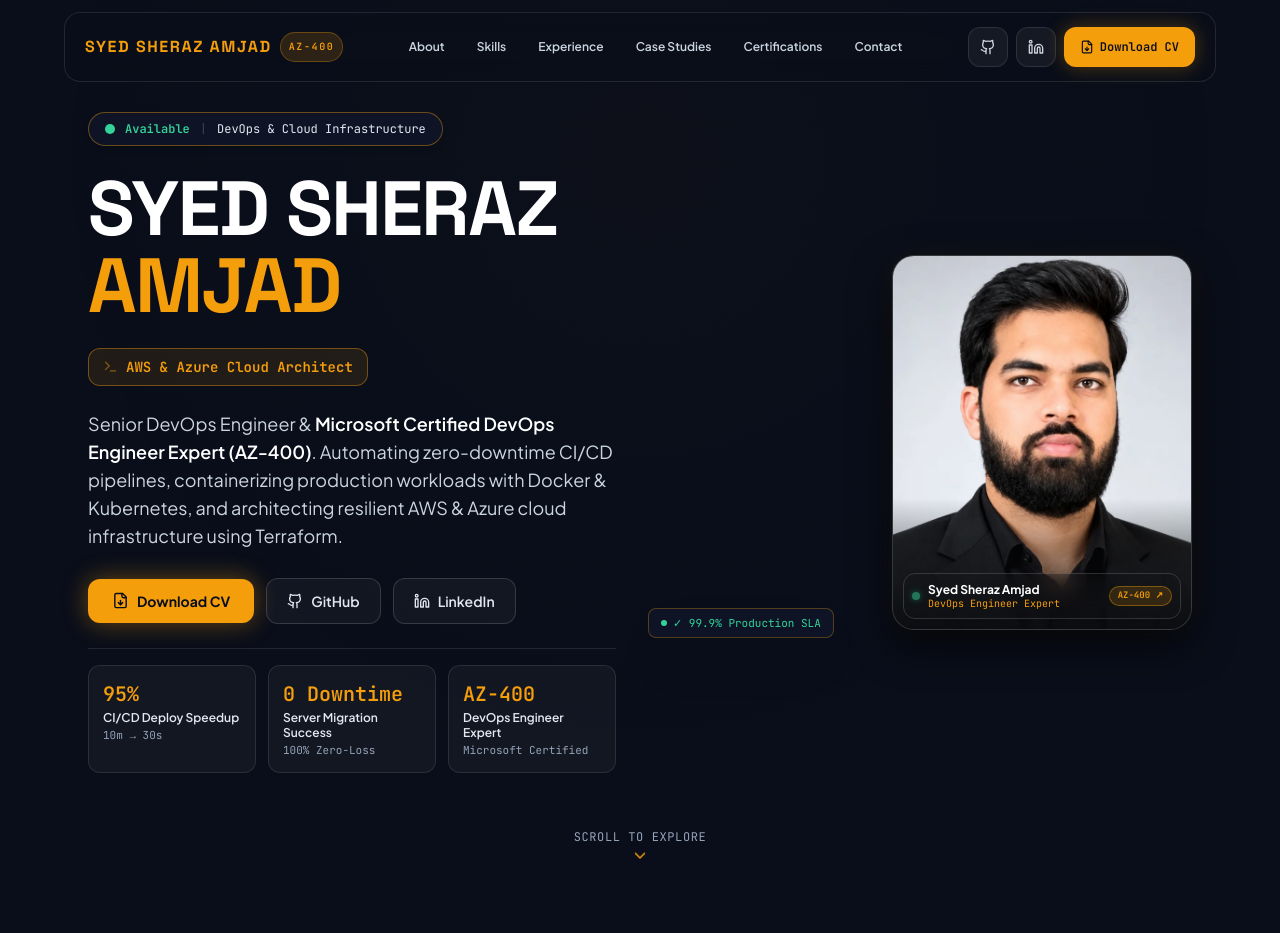
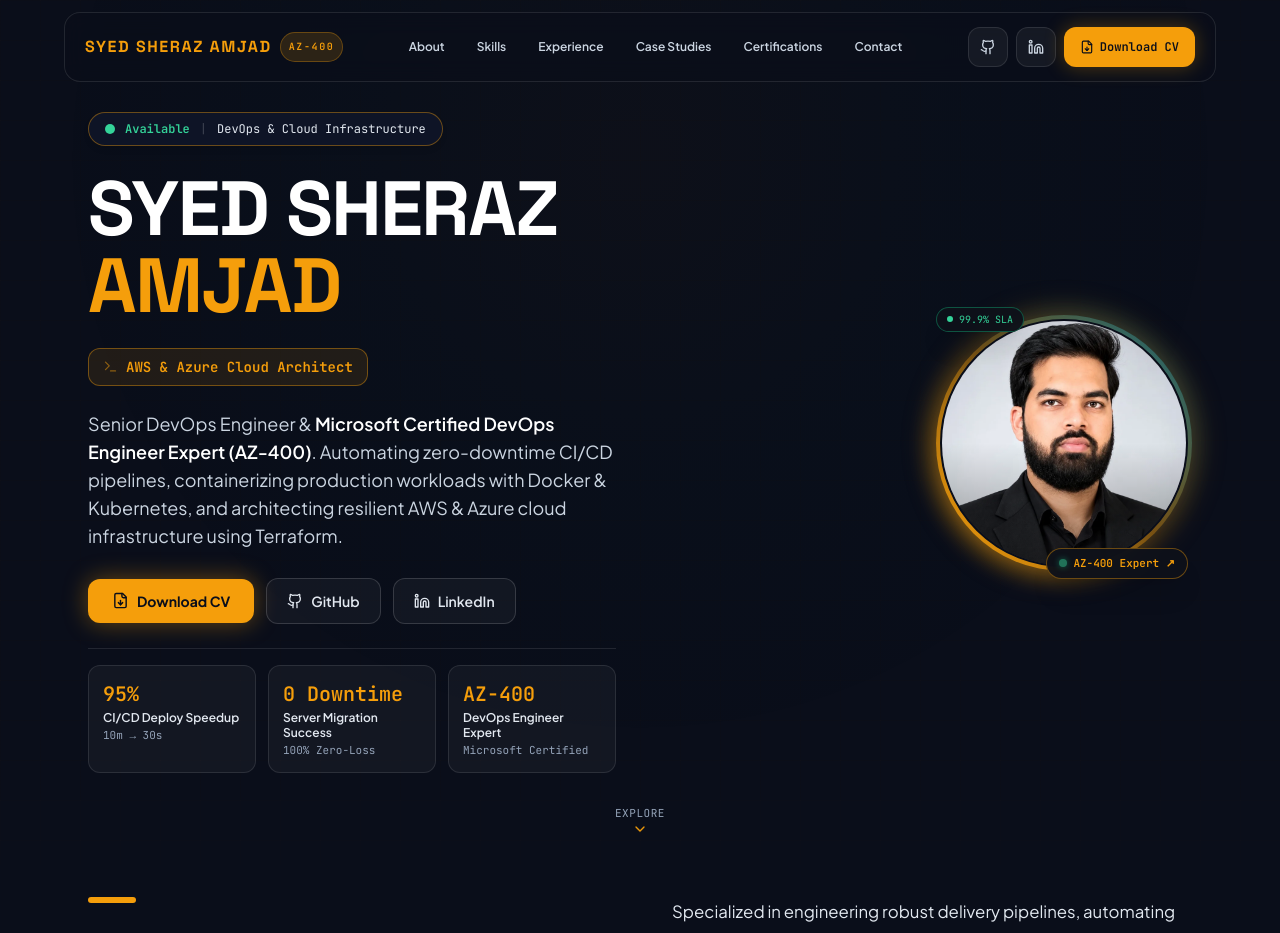
Before and after one commit to sheraz-amjad/portfolio-by-sheraz, a React (Vite) app in the folder client/: page / in a window 1280 px wide. Shown: the top 933 px of the page. Built offline with nearby package versions, Linux system fonts and the light colour scheme.

Commit message:
style(hero): convert portrait to modern circular cyber avatar and tighten spacing with About section

```diff
--- a/client/src/components/sections/About.tsx
+++ b/client/src/components/sections/About.tsx
@@ -29,7 +29,7 @@ export const About: React.FC<AboutProps> = ({ profile }) => {
   ];
 
   return (
-    <section id="about" ref={sectionRef} className="py-24 sm:py-28 relative overflow-hidden">
+    <section id="about" ref={sectionRef} className="pt-4 sm:pt-8 pb-20 sm:pb-24 relative overflow-hidden">
       {/* Background glow */}
       <div className="absolute top-0 left-0 w-[600px] h-[600px] rounded-full bg-[#f59e0b]/4 blur-[150px] pointer-events-none" />
 
--- a/client/src/components/sections/Hero.tsx
+++ b/client/src/components/sections/Hero.tsx
@@ -27,7 +27,7 @@ export const Hero: React.FC<HeroProps> = ({ profile, onNavigate }) => {
   }, []);
 
   return (
-    <section id="hero" ref={sectionRef} className="relative min-h-screen flex items-center overflow-hidden pt-28 pb-16">
+    <section id="hero" ref={sectionRef} className="relative flex items-center overflow-hidden pt-24 sm:pt-28 pb-4 sm:pb-6">
       {/* Background glows */}
       <div className="absolute inset-0 pointer-events-none">
         <div className="absolute top-1/3 left-1/4 w-[600px] h-[600px] rounded-full bg-[#f59e0b]/6 blur-[140px]" />
@@ -121,67 +121,66 @@ export const Hero: React.FC<HeroProps> = ({ profile, onNavigate }) => {
             </div>
           </div>
 
-          {/* Right Column: Hero Portrait Card with Modern Responsive WebP */}
-          <div className="relative flex justify-center lg:justify-end my-2 lg:my-0">
-            <div className="relative w-full max-w-[240px] sm:max-w-[270px] lg:max-w-[300px] aspect-[4/5] rounded-2xl sm:rounded-[22px] overflow-hidden border border-white/15 bg-[#14151e] shadow-[0_15px_40px_rgba(0,0,0,0.7),0_0_25px_rgba(245,158,11,0.08)] hover:border-[#f59e0b] hover:shadow-[0_20px_50px_rgba(0,0,0,0.8),0_0_35px_rgba(245,158,11,0.2)] hover:-translate-y-1 transition-all duration-500 group">
+          {/* Right Column: Hero Portrait Circular Avatar with Modern DevOps Styling */}
+          <div className="relative flex justify-center lg:justify-end my-4 lg:my-0">
+            <div className="relative group">
+              {/* Outer Glowing Cyber Ring */}
+              <div className="absolute -inset-1 rounded-full bg-gradient-to-tr from-[#f59e0b] via-amber-500/20 to-cyan-400/30 blur-md opacity-75 group-hover:opacity-100 transition-opacity duration-500 pointer-events-none" />
+
+              {/* Circular Avatar Container */}
+              <div className="relative w-48 h-48 sm:w-56 sm:h-56 lg:w-64 lg:h-64 rounded-full p-1 bg-gradient-to-tr from-[#f59e0b] via-amber-500/40 to-cyan-400/40 shadow-[0_0_35px_rgba(245,158,11,0.25)]">
+                <div className="w-full h-full rounded-full overflow-hidden bg-[#14151e] border-2 border-[#0a0e1a] relative">
                   <picture>
                     <source srcSet="/profile.webp" type="image/webp" media="(min-width: 640px)" />
                     <source srcSet="/profile-sm.webp" type="image/webp" media="(max-width: 639px)" />
                     <img
                       src="/profile.jpg"
                       alt={`${profile.name} - Microsoft Certified DevOps Engineer Expert (AZ-400)`}
-                  width={300}
-                  height={375}
-                  className="w-full h-full object-cover object-[center_20%] group-hover:scale-[1.03] transition-transform duration-700"
+                      width={256}
+                      height={256}
+                      className="w-full h-full object-cover object-[center_20%] group-hover:scale-105 transition-transform duration-500"
                       loading="eager"
                       fetchPriority="high"
                     />
                   </picture>
 
-              {/* Subtle bottom gradient overlay */}
-              <div
-                className="absolute inset-0 pointer-events-none"
-                style={{ background: 'linear-gradient(180deg, transparent 65%, rgba(10, 11, 14, 0.9) 100%)' }}
-              />
-
-              {/* Floating tech badge at bottom */}
-              <div className="absolute bottom-2.5 left-2.5 right-2.5 flex items-center justify-between p-2 rounded-xl bg-[#0e111a]/92 backdrop-blur-md border border-white/15 shadow-lg">
-                <div className="flex items-center gap-2">
-                  <div className="w-2 h-2 rounded-full bg-emerald-400 shadow-[0_0_6px_#10b981] animate-pulse" />
-                  <div>
-                    <div className="text-[11px] sm:text-xs font-bold text-white font-sans leading-tight">{profile.name}</div>
-                    <div className="text-[9px] sm:text-[10px] font-mono text-[#f59e0b] leading-tight">DevOps Engineer Expert</div>
+                  {/* Subtle inner overlay */}
+                  <div className="absolute inset-0 rounded-full bg-gradient-to-b from-transparent via-transparent to-black/40 pointer-events-none" />
                 </div>
               </div>
+
+              {/* Floating AZ-400 Credential Pill at bottom-right */}
+              <div className="absolute -bottom-2 -right-1 sm:right-1 flex items-center gap-1.5 px-3 py-1.5 rounded-full bg-[#0e111a]/95 backdrop-blur-md border border-[#f59e0b]/40 shadow-xl z-20">
+                <div className="w-2 h-2 rounded-full bg-emerald-400 shadow-[0_0_6px_#10b981] animate-pulse" />
                 <a
                   href="https://learn.microsoft.com/en-us/users/syedsherazamjad-7601/credentials/certification/devops-engineer?tab=credentials-tab"
                   target="_blank"
                   rel="noopener noreferrer"
-                  className="px-2 py-0.5 rounded-full bg-[#f59e0b]/15 border border-[#f59e0b]/40 text-[9px] font-mono font-semibold text-[#f59e0b] hover:bg-[#f59e0b] hover:text-[#0a0e1a] transition-colors whitespace-nowrap"
+                  className="text-[10px] sm:text-[11px] font-mono font-bold text-[#f59e0b] hover:text-white transition-colors whitespace-nowrap"
                   title="View Microsoft AZ-400 Credential"
                 >
-                  AZ-400 ↗
+                  AZ-400 Expert ↗
                 </a>
               </div>
+
+              {/* Floating Uptime Badge at top-left */}
+              <div className="absolute -top-2 -left-2 sm:left-0 px-2.5 py-1 rounded-full bg-[#0e111a]/95 backdrop-blur-md border border-emerald-500/40 text-[10px] font-mono text-emerald-400 shadow-xl hidden sm:flex items-center gap-1.5 z-20">
+                <span className="w-1.5 h-1.5 rounded-full bg-emerald-400 animate-ping" />
+                <span>99.9% SLA</span>
               </div>
-
-            {/* Floating uptime pill */}
-            <div className="absolute -bottom-2 -left-2 sm:-left-4 px-3 py-1.5 rounded-lg bg-[#0f1628]/95 border border-[#f59e0b]/30 font-mono text-[11px] text-emerald-400 shadow-2xl backdrop-blur-md hidden sm:flex items-center gap-1.5">
-              <span className="w-1.5 h-1.5 rounded-full bg-emerald-400 animate-ping inline-flex" />
-              <span>✓ 99.9% Production SLA</span>
             </div>
           </div>
         </div>
 
         {/* Scroll down */}
-        <div className="flex justify-center mt-14">
+        <div className="flex justify-center mt-6 sm:mt-8">
           <button
             onClick={() => onNavigate('about')}
-            className="flex flex-col items-center gap-1.5 text-xs font-mono text-slate-400 hover:text-[#f59e0b] transition-colors group"
+            className="flex flex-col items-center gap-1 text-xs font-mono text-slate-400 hover:text-[#f59e0b] transition-colors group"
             aria-label="Scroll to About section"
           >
-            <span className="tracking-wider">SCROLL TO EXPLORE</span>
-            <ChevronDown size={18} className="animate-bounce text-[#f59e0b]" />
+            <span className="tracking-wider text-[11px]">EXPLORE</span>
+            <ChevronDown size={16} className="animate-bounce text-[#f59e0b]" />
           </button>
         </div>
       </div>
```
Lines whose indentation alone changed are shown as unchanged.
